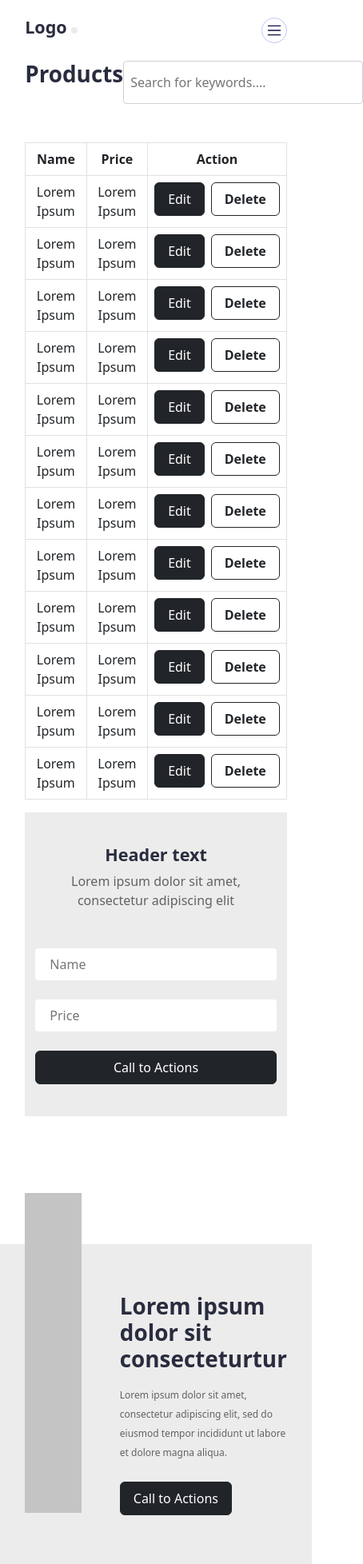
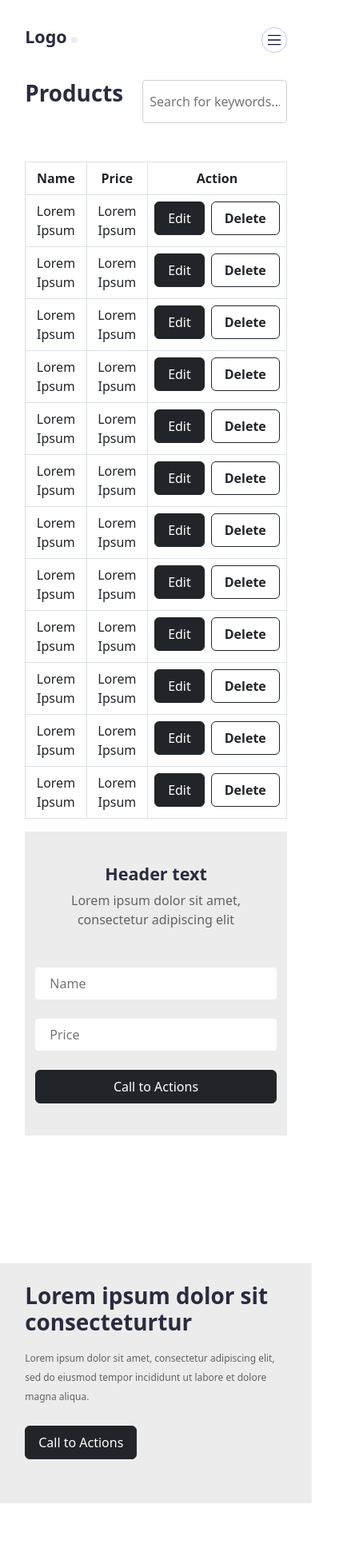
Before and after one commit to BernardObinna/wireframe-mock-up, a Vue app: page /products in a window 390 px wide. Shown: the whole page at 80% size, 454 px wide, since content can reach past the window. After the commit the page ends 1880 px from the top, so only its background shows below. Built offline with nearby package versions, Linux system fonts and the light colour scheme.

Commit message:
fixed landing

```diff
--- a/src/assets/scss/core/_mixins.scss
+++ b/src/assets/scss/core/_mixins.scss
@@ -10,54 +10,57 @@ $breakpoint-xx-large: 2560px;
 /* MIXINS FOR MEDIA QUERIES ----------- */
 
 @mixin screen($size, $type: max, $pixels: 600) {
-  @if $size== 'tiny' {
+  @if $size== "tiny" {
     @media screen and (max-width: 400px) {
       @content;
     }
   }
-  @if $size== 'small' {
+  @if $size== "small" {
     @media screen and (max-width: $breakpoint-small) {
       @content;
     }
   }
-  @if $size== 'med-small' {
+  @if $size== "med-small" {
     @media screen and (max-width: $breakpoint-med-small) {
       @content;
     }
-  } @else if $size== 'med' {
+  } @else if $size== "med" {
     @media screen and (max-width: $breakpoint-med) {
       @content;
     }
-  } @else if $size== 'mid' {
+  } @else if $size== "mid" {
     @media screen and (min-width: $breakpoint-small) and (max-width: $breakpoint-med) {
       @content;
     }
-  } @else if $size== 'middle' {
+  } @else if $size== "middle" {
     @media screen and (min-width: $breakpoint-small) {
       @content;
     }
-  } @else if $size== 'large' {
+  } @else if $size== "tablet" {
+    @media screen and (min-width: $breakpoint-med-small) {
+      @content;
+    }
+  } @else if $size== "large" {
     @media screen and (min-width: $breakpoint-med) {
       @content;
     }
-  } @else if $size== 'x-large' {
+  } @else if $size== "x-large" {
     @media screen and (min-width: $breakpoint-large) {
       @content;
     }
-  } @else if $size== '2k-screen' {
-    @media screen and (min-width: 1500px){
+  } @else if $size== "2k-screen" {
+    @media screen and (min-width: 1500px) {
       @content;
     }
-  }
-  @else if $size== 'xx-large' {
+  } @else if $size== "xx-large" {
     @media screen and (min-width: $breakpoint-x-large) {
       @content;
     }
-  } @else if $size== 'xxx-large' {
+  } @else if $size== "xxx-large" {
     @media screen and (min-width: $breakpoint-xx-large) {
       @content;
     }
-  }  @else if $size== 'custom' {
+  } @else if $size== "custom" {
     // @media screen and ($type + -width : $pixels + px) {
     // @content;
     // }
@@ -66,7 +69,7 @@ $breakpoint-xx-large: 2560px;
 
 //other mixins
 @mixin orb($color) {
-  content: '';
+  content: "";
   height: 10px;
   width: 10px;
   background-color: $color;
--- a/src/assets/scss/main.scss
+++ b/src/assets/scss/main.scss
@@ -25,6 +25,15 @@
 //   background-color: $color-red;
 //   height: 4px;
 // }
+
 .page {
   padding: 0 8%;
+  max-width: toRem(1350px);
+  margin-left: auto;
+  margin-right: auto;
 }
+.content {
+  width: 100%;
+  min-height: toRem(400px);
+  // max-width: toRem(80px);
+}
--- a/src/components/LandingFooter.vue
+++ b/src/components/LandingFooter.vue
@@ -1,13 +1,13 @@
 <template>
-  <div class="content page">
-    <nav class="py-0">
+  <div class="content">
+    <nav class="page py-0">
       <div class="">
         <div class="d-flex align-items-center">
-          <div class="background">
+          <div class="background d-none d-lg-block">
             <BoxComponent />
           </div>
 
-          <div class="my-4 my-lg-0 ms-5">
+          <div class="my-4 my-lg-0 ms-lg-5">
             <div>
               <h1 class="fw-bold heading">
                 Lorem ipsum dolor sit consecteturtur
@@ -38,9 +38,9 @@ export default {
 @import "@/assets/scss/core/variables";
 
 .content {
-  min-width: 100%;
-  min-height: toRem(400px);
   background-color: $color-bg-lgt-grey;
+
+  min-height: toRem(300px);
 
   .heading {
     max-width: toRem(400px);
@@ -52,7 +52,6 @@ export default {
   .background {
     height: toRem(400px);
     width: toRem(400px);
-    // width: 30%;
     position: relative;
     top: -4em;
   }
--- a/src/components/LandingHeader.vue
+++ b/src/components/LandingHeader.vue
@@ -77,6 +77,7 @@ export default {
 .content {
   padding-top: toRem(16px);
   padding-bottom: toRem(16px);
+  min-height: toRem(100px);
 }
 
 .navbar-brand {
--- a/src/views/HomePage.vue
+++ b/src/views/HomePage.vue
@@ -48,7 +48,7 @@
           <BoxComponent />
         </div>
 
-        <div class="align-self-end">
+        <div class="align-self-end mt-5">
           <h6 class="fw-bold heading">Header Text</h6>
           <p class="text mt-3 mb-0">
             Lorem ipsum dolor sit amet, consectetur adipiscing elit, sed do
@@ -76,13 +76,13 @@ export default {
 @import "@/assets/scss/core/variables";
 
 .content {
-  min-width: 100%;
-  min-height: toRem(400px);
   //   margin-top: 5em;
   margin-bottom: 10em;
 
   .heading {
-    max-width: toRem(300px);
+    @include screen("large") {
+      max-width: toRem(300px);
+    }
   }
   .text {
     max-width: toRem(360px);
@@ -90,22 +90,40 @@ export default {
   }
   .background {
     height: toRem(400px);
-    width: toRem(400px);
+    width: 100%;
+    max-width: toRem(400px);
     position: relative;
-    right: toRem(90px);
+    // right: toRem(90px);
   }
   .mini-background {
     height: toRem(200px);
     width: toRem(200px);
     position: absolute;
-    top: toRem(-60px);
-    right: toRem(0px);
+    top: 0;
+    @include screen("large") {
+      right: toRem(0px);
+      top: toRem(-60px);
+    }
   }
 
+  .section-1 {
+    .background {
+      @include screen("large") {
+        width: toRem(400px);
+        right: 20%;
+      }
+      //   @include screen("large") {
+      //     width: toRem(400px);
+      //     right: 10%;
+      //   }
+    }
+  }
   .section-2 {
     margin-top: toRem(120px);
     .text {
-      max-width: toRem(220px);
+      @include screen("large") {
+        max-width: toRem(220px);
+      }
     }
   }
 }
--- a/src/views/ProductsPage.vue
+++ b/src/views/ProductsPage.vue
@@ -1,12 +1,12 @@
 <template>
   <div class="page">
     <div class="row mb-5">
-      <div class="col-6">
+      <div class="col-lg-6">
         <div class="d-flex justify-content-between">
           <h1>Products</h1>
           <input
             type="text"
-            class="px-2 search-bar"
+            class="px-2 ms-4 search-bar"
             placeholder="Search for keywords...."
           />
         </div>
@@ -78,7 +78,9 @@ export default {
 
   .search-bar {
     border-radius: 4px;
-    min-width: toRem(300px);
+    // min-width: toRem(300px);
+    width: 100%;
+    max-width: toRem(300px);
   }
 
   .form {
```
